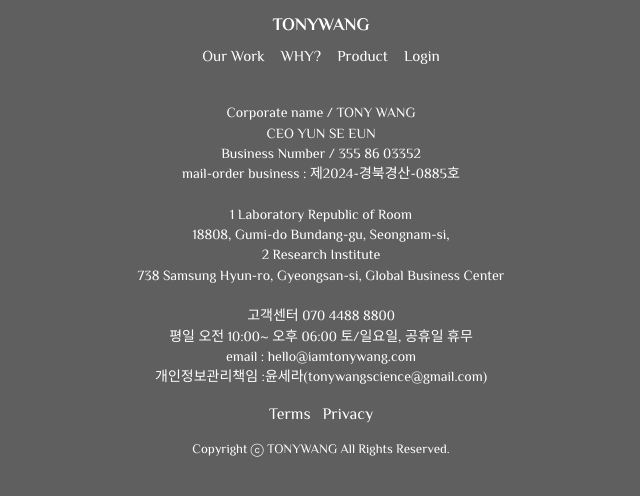
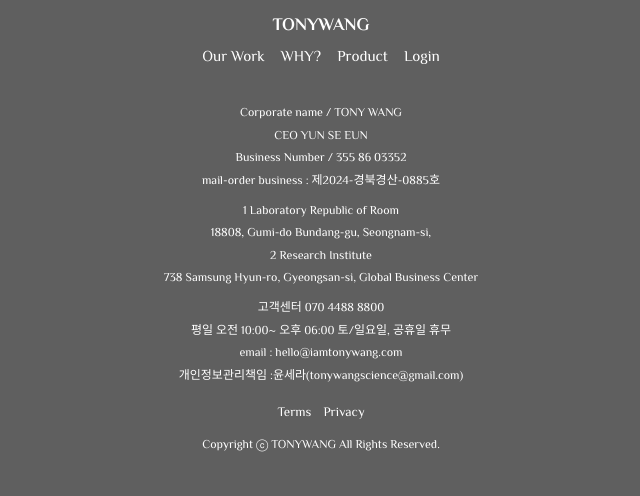
Before and after one commit to iamtonywang/tonytony, a Next.js app: page / in a window 1280 px wide. Shown: the top 496 px of the page, without its empty margins (319-959 px from the left). Built offline with nearby package versions, Linux system fonts and the light colour scheme; a web font is replaced by a local one.

Commit message:
refine footer typography readability

```diff
--- a/src/components/sections/Footer/Footer.module.css
+++ b/src/components/sections/Footer/Footer.module.css
@@ -10,13 +10,23 @@
 }
 
 .text {
-  font-size: 0.875rem;
-  line-height: 1.45;
+  font-size: 0.75rem;
+  line-height: 1.7;
   color: inherit;
 }
 
+.text p + p {
+  margin-top: 2px;
+}
+
+.text br {
+  display: block;
+  content: "";
+  margin-top: 10px;
+}
+
 .policyLinks {
-  margin-top: 14px;
+  margin-top: 16px;
   display: flex;
   align-items: center;
   justify-content: center;
@@ -24,9 +34,10 @@
 }
 
 .policyLink {
+  font-size: 0.8125rem;
+  line-height: 1.65;
   color: inherit;
   text-decoration: none;
-  transition: color 0.2s ease;
 }
 
 .policyLink:hover {
@@ -34,8 +45,8 @@
 }
 
 .copyright {
-  margin: 14px 0 0;
-  font-size: 0.8125rem;
-  line-height: 1.3;
+  margin: 12px 0 0;
+  font-size: 0.75rem;
+  line-height: 1.65;
   color: inherit;
 }
```
